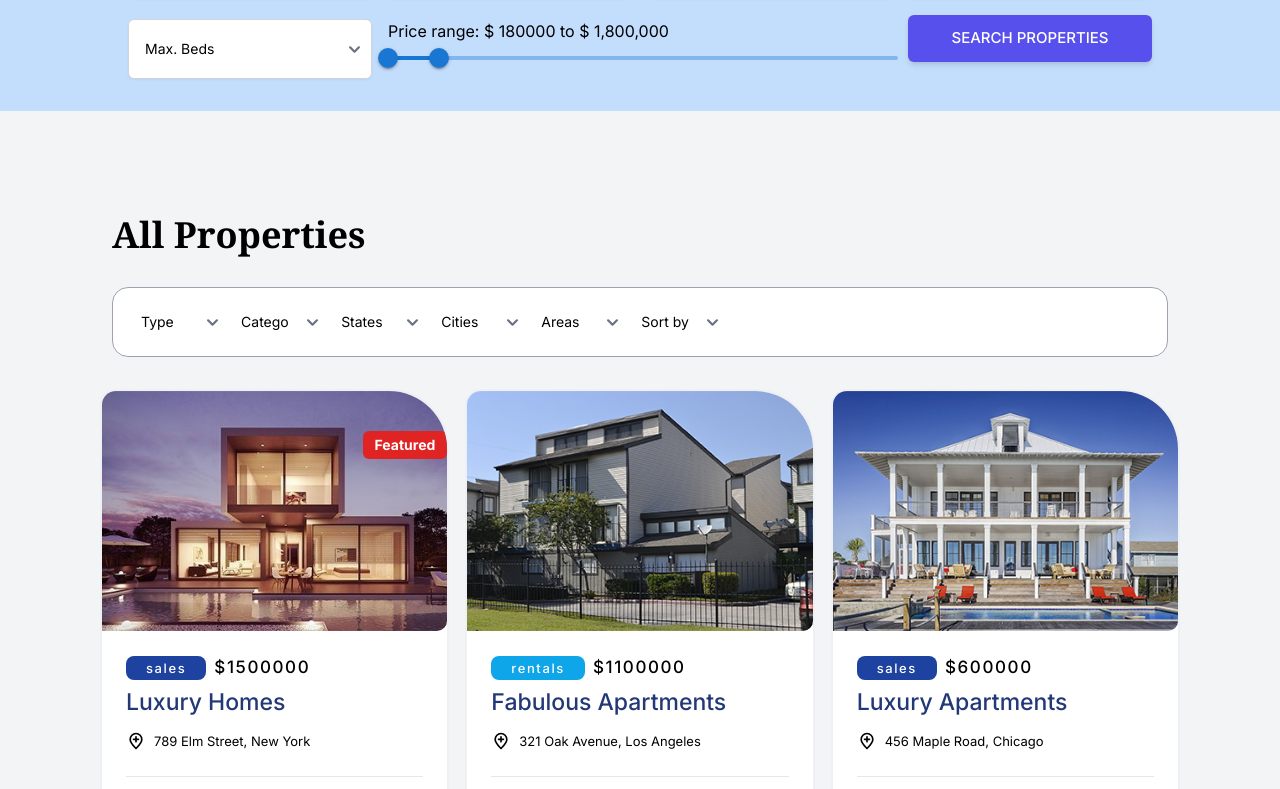
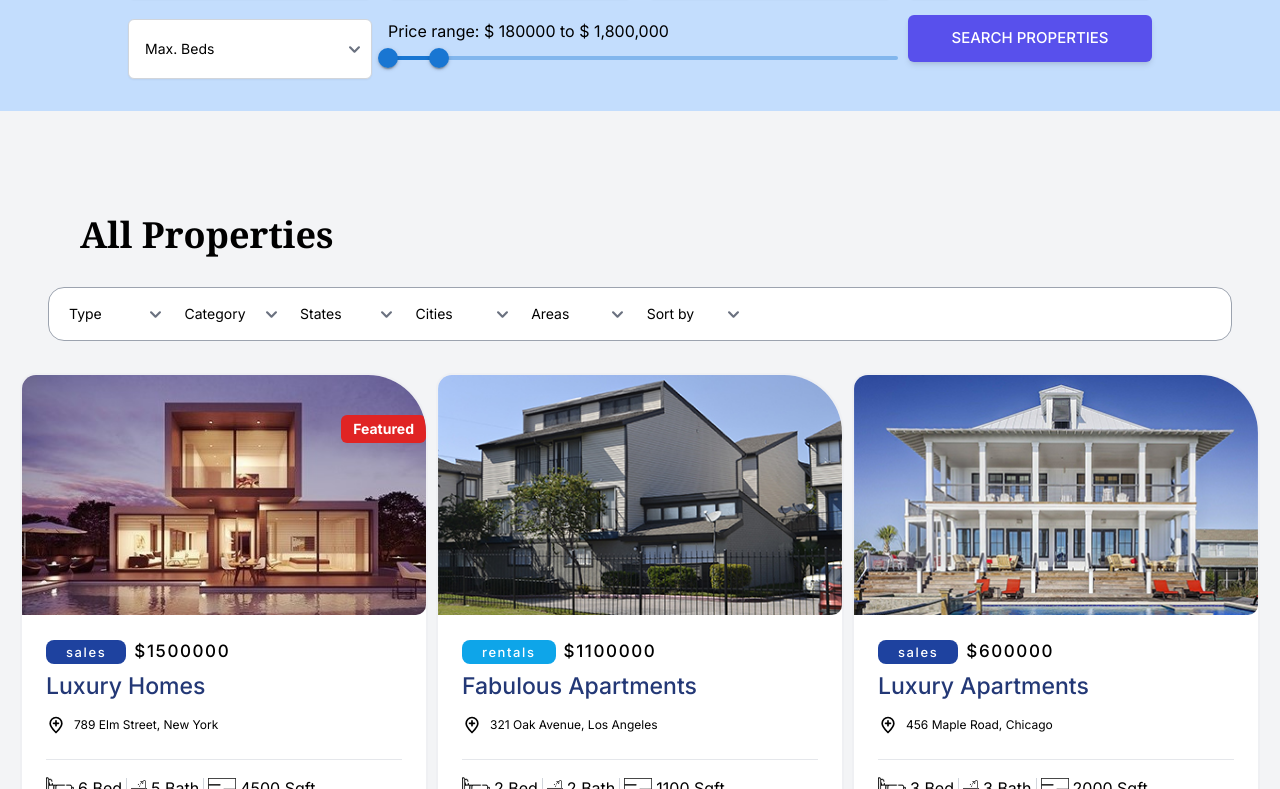
Before and after one commit to vishaltech43/Realestate103, a Next.js app: page /properties in a window 1280 px wide. Shown: the part 691-1480 px from the top of the page. Built offline with nearby package versions, Linux system fonts and the light colour scheme.

Commit message:
change styling

```diff
--- a/src/app/blogs/MainContent/MainPage.jsx
+++ b/src/app/blogs/MainContent/MainPage.jsx
@@ -13,7 +13,7 @@ const MainPage = () => {
 
   return (
     <div>
-        <div className="mx-auto flex flex-col lg:flex-row gap-6 px-5 md:px-[70px]">
+        <div className="mx-auto flex flex-col lg:flex-row gap-6 px-5 ">
         <BlogList  searchedBlog={searchedBlog}/>
         <Sidebar searchedBlogs={searchedBlogs}/>
         </div>
--- a/src/app/home/basicDetail/BasicDetails.jsx
+++ b/src/app/home/basicDetail/BasicDetails.jsx
@@ -4,7 +4,7 @@ import basicDetail  from './BasicDetail.json'
 const BasicDetails = () => {
   return (
     <section class=" text-gray-600 body-font bg-gray-100  overflow-hidden mb-[70px ] ">
-      <div class="container px-[112px] py-24  mx-auto mt-20">
+      <div class="container  py-24  mx-auto mt-20">
         <div class="lg:w-4/5 mx-auto scale-125 flex flex-wrap">
           <img
             alt="home"
--- a/src/app/ourAgent/AgentListing/AgentList.jsx
+++ b/src/app/ourAgent/AgentListing/AgentList.jsx
@@ -4,7 +4,7 @@ import AgentCard from "../AgentListing/AgentCard";
 const AgentList = () => {
   return (
     <div>
-      <div className="flex flex-wrap -m-4 mx-2 sm:mx-10 md:mx-10 mb-5">
+      <div className="flex flex-wrap -m-4 mx-2 sm:mx-10 md:mx-3 mb-5">
         {agentlist.agents.map((agent) => (
           <AgentCard
             name={agent.name}
--- a/src/app/ourAgent/AgentListing/Agentpage.jsx
+++ b/src/app/ourAgent/AgentListing/Agentpage.jsx
@@ -3,7 +3,7 @@ import AgentList from "./AgentList";
 
 const Agentpage = () => {
   return (
-    <div className="px-2 pt-20 mx-2 md:mx-10">
+    <div className="px-2 pt-20 mx-2 md:mx-5">
       <div className="flex flex-wrap -m-4 mx-auto container ">
         <AgentList />
       </div>
--- a/src/app/properties/properties listing/PropertiesPage.jsx
+++ b/src/app/properties/properties listing/PropertiesPage.jsx
@@ -74,13 +74,16 @@ const PropertiesPage = ({ properties }) => {
   );
 
   return (
-    <div className="container mx-auto pt-6 pb-6 bg-gray-100 px-4 sm:px-8">
+    <div className="container mx-auto">
+
+
+    <div className=" pt-6 pb-6 bg-gray-100 ">
       <h1 className="font-bold text-4xl font-serif mt-20 mx-4 sm:mx-20">
         All Properties
       </h1>
 
-      <div className="bg-white mx-4 sm:mx-8 lg:mx-20 rounded-2xl border mt-8 mb-8 border-gray-400">
-        <div className="flex flex-wrap p-4 w-full md:w-3/5">
+      <div className="bg-white mx-2 sm:mx-3 lg:mx-12 rounded-2xl border mt-8 mb-8 border-gray-400">
+        <div className="flex flex-wrap p-2 w-full md:w-3/5">
           <div className="w-full sm:w-1/2 md:w-1/3 lg:w-1/6 mb-4 sm:mb-0">
             <select
               style={noBorderOnFocusStyle}
@@ -164,7 +167,7 @@ const PropertiesPage = ({ properties }) => {
         </div>
       </div>
 
-      <div className="flex flex-wrap -m-4 mx-2 sm:mx-10 md:mx-[60px] mt-5">
+      <div className="flex flex-wrap -m-4 mx-2 sm:mx-10 md:mx-[1rem] mt-5">
         {currentProperties.length > 0 ? (
           currentProperties.map((property) => (
             <PropertyCards
@@ -217,7 +220,7 @@ const PropertiesPage = ({ properties }) => {
           }
         />
       )}
-    </div>
+    </div>    </div>
   );
 };
 
--- a/src/components/property/PropertyCards.jsx
+++ b/src/components/property/PropertyCards.jsx
@@ -14,7 +14,7 @@ const PropertyCards = ({
   featured,
 }) => {
   return (
-    <div className="container-fluid mx-auto  md:w-1/3 sm:w-full px-2 mb-3">
+    <div className="container-fluid mx-auto  md:w-1/3 sm:w-full px-1 mb-3">
       <div className="relative h-full border-2 bg-white hover:shadow-2xl border-gray-200 border-opacity-60 rounded-tr-[60px] rounded-tl-2xl overflow-hidden">
         <Link href={`/properties/${id}`} passHref legacyBehavior>
           <a className="block">
@@ -28,7 +28,7 @@ const PropertyCards = ({
                 Featured
               </div>
             )}
-            <div className="p-4 md:p-6">
+            <div className="p-2 md:p-6">
               <h2 className="tracking-widest title-font font-medium text-gray-650 mb-1">
                 <span
                   className={`bg-${category === "sales" ? "blue-800" : "sky-500"} text-white text-[13px] px-5 py-1 rounded-lg mr-2`}
@@ -40,7 +40,7 @@ const PropertyCards = ({
               <h1 className="title-font text-[20px] md:text-[23px] font-medium text-blue-900 mb-3">
                 {title}
               </h1>
-              <div className="leading-relaxed mb-3 flex text-black text-[13px]">
+              <div className="leading-relaxed mb-3 flex text-black text-[12px]">
                 <svg
                   width="20px"
                   height="20px"
@@ -59,7 +59,7 @@ const PropertyCards = ({
                 <span className="pb-3 ml-2">{address}</span>
               </div>
               <hr />
-              <div className="flex items-center flex-wrap pt-4 space-x-2">
+              <div className="flex items-center flex-wrap pt-4 space-x-1">
                 <div className="flex items-center">
                   <img
                     src="/Images/bed.png"
```
